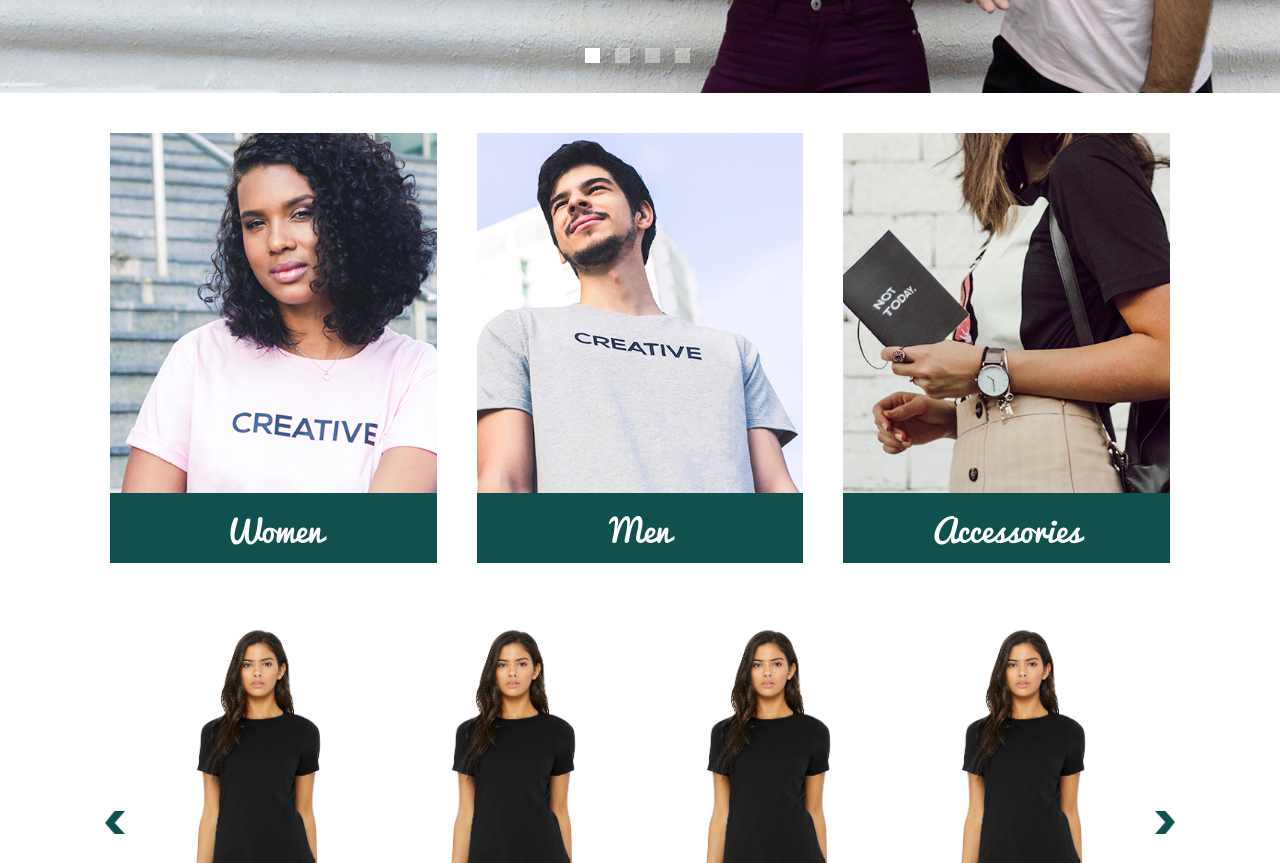
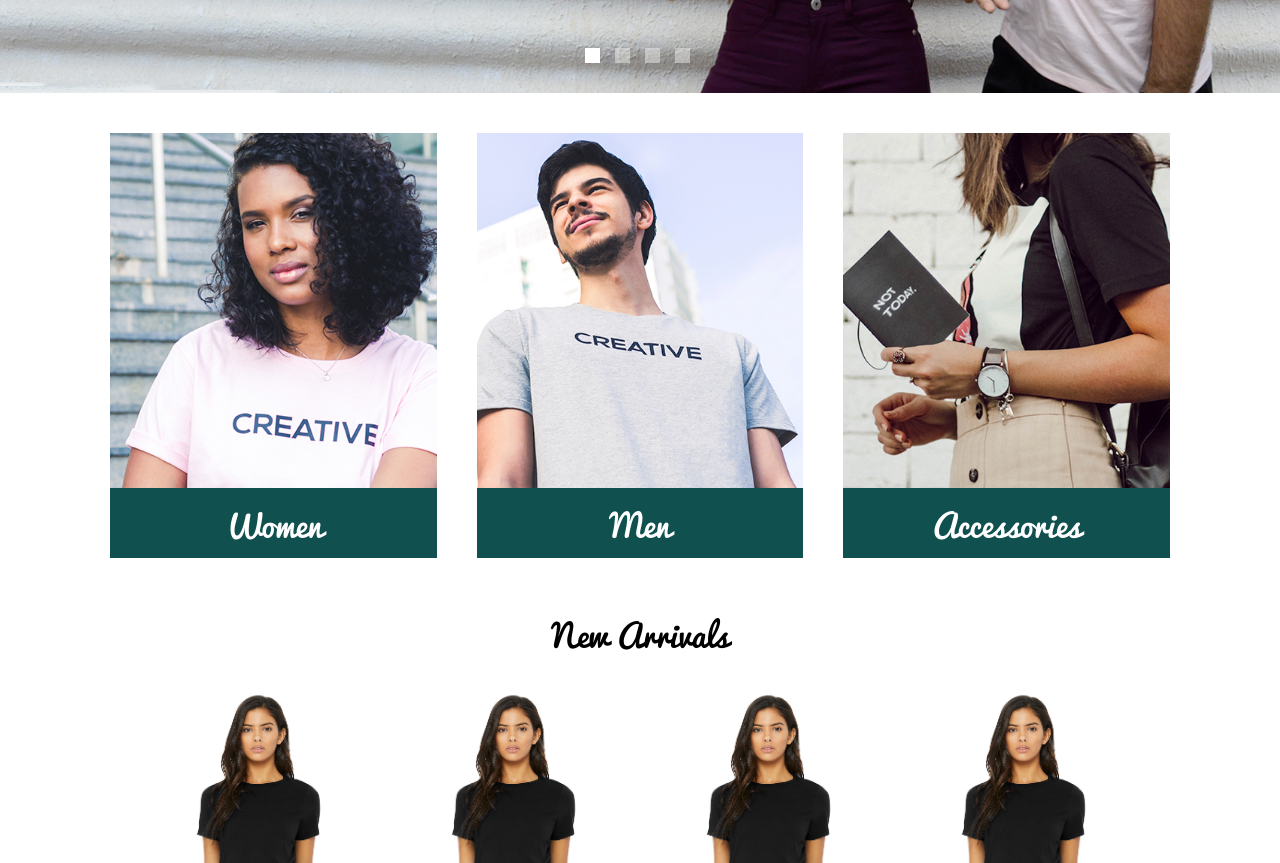
Before and after one commit to Klikz-US/DYODE, a React (Create React App) app: page / in a window 1280 px wide. Shown: the part 600-1463 px from the top of the page. Built offline with nearby package versions, Linux system fonts and the light colour scheme.

Commit message:
css tweaks

```diff
--- a/src/App.css
+++ b/src/App.css
@@ -569,7 +569,7 @@ h6 {
 @media only screen and (max-width: 497px) {
 	.category {
 		grid-template-columns: 50% 50% 50%;
-		grid-template-rows: 30% 30%;
+		grid-template-rows: 50% 50%;
 	}
 
 	.category-inner:last-child {
@@ -593,6 +593,18 @@ h6 {
 	position: relative;
 	max-height: 100%;
 	overflow: hidden;
+}
+
+.category-image {
+	background-size: cover;
+	padding: 65% 0;
+	background-repeat: no-repeat;
+}
+
+@media only screen and (max-width: 497px) {
+	.category-inner:last-child .category-image {
+		padding: 33% 0;
+	}
 }
 
 .category-title {
--- a/src/sections/category.js
+++ b/src/sections/category.js
@@ -10,14 +10,10 @@ export default function SectionCategory() {
 			<div className="container category">
 				<div className="category-inner">
 					<div className="category-wrapper">
-						<div className="category-image">
-							<img
-								src={category_women}
-								width="100%"
-								height="auto"
-								alt="Women"
-							/>
-						</div>
+						<div
+							className="category-image"
+							style={{ backgroundImage: "url(" + category_women + ")" }}
+						></div>
 						<div className="category-title bg-main color-white text-center">
 							<h2>Women</h2>
 						</div>
@@ -25,9 +21,10 @@ export default function SectionCategory() {
 				</div>
 				<div className="category-inner">
 					<div className="category-wrapper">
-						<div className="category-image">
-							<img src={category_men} width="100%" height="auto" alt="Men" />
-						</div>
+						<div
+							className="category-image"
+							style={{ backgroundImage: "url(" + category_men + ")" }}
+						></div>
 						<div className="category-title bg-main color-white text-center">
 							<h2>Men</h2>
 						</div>
@@ -35,14 +32,10 @@ export default function SectionCategory() {
 				</div>
 				<div className="category-inner">
 					<div className="category-wrapper">
-						<div className="category-image">
-							<img
-								src={category_accessories}
-								width="100%"
-								height="auto"
-								alt="Accessories"
-							/>
-						</div>
+						<div
+							className="category-image"
+							style={{ backgroundImage: "url(" + category_accessories + ")" }}
+						></div>
 						<div className="category-title bg-main color-white text-center">
 							<h2>Accessories</h2>
 						</div>
--- a/src/sections/product-carousel.js
+++ b/src/sections/product-carousel.js
@@ -28,6 +28,9 @@ export default function SectionHero() {
 	return (
 		<div className="row">
 			<div className="container">
+				<h2 className="product-carousel-title text-black text-center">
+					New Arrivals
+				</h2>
 				<div className="product-carousel">
 					<Slider {...carousel_settings}>
 						<div>
```
